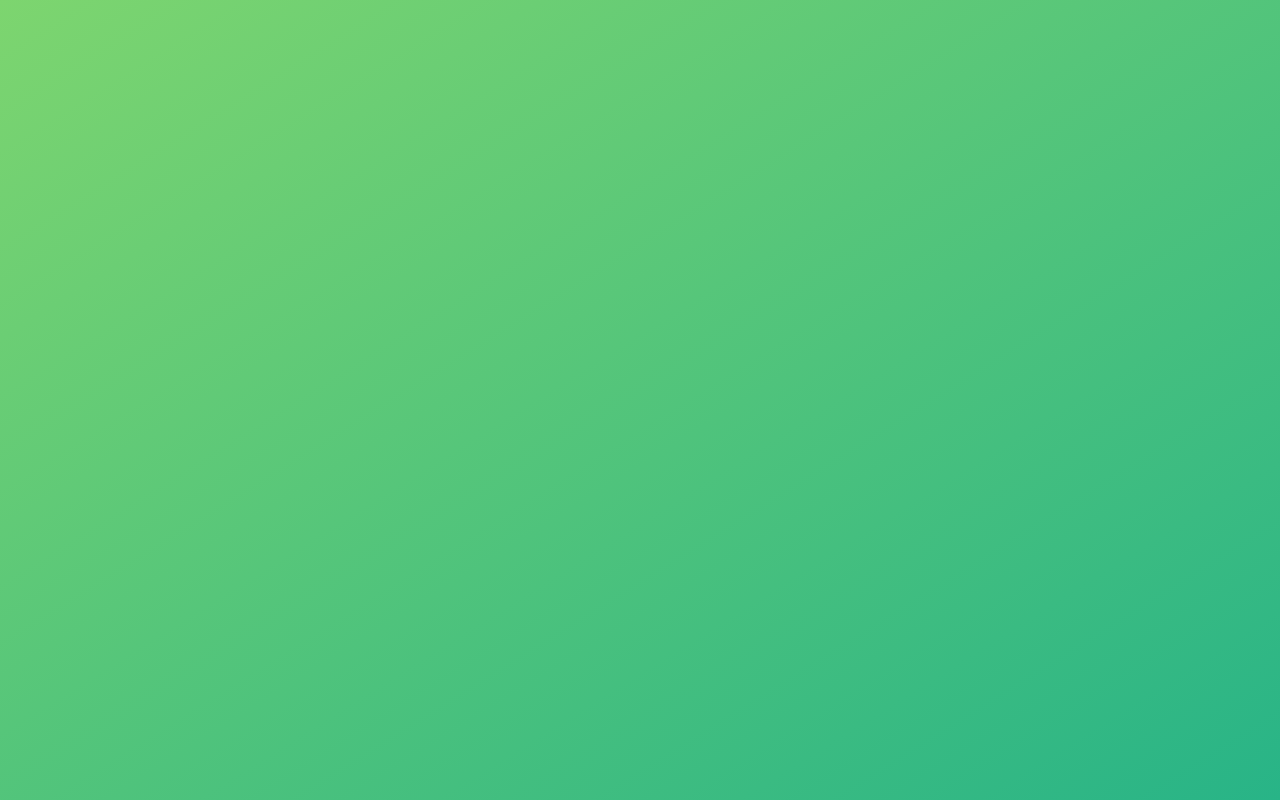
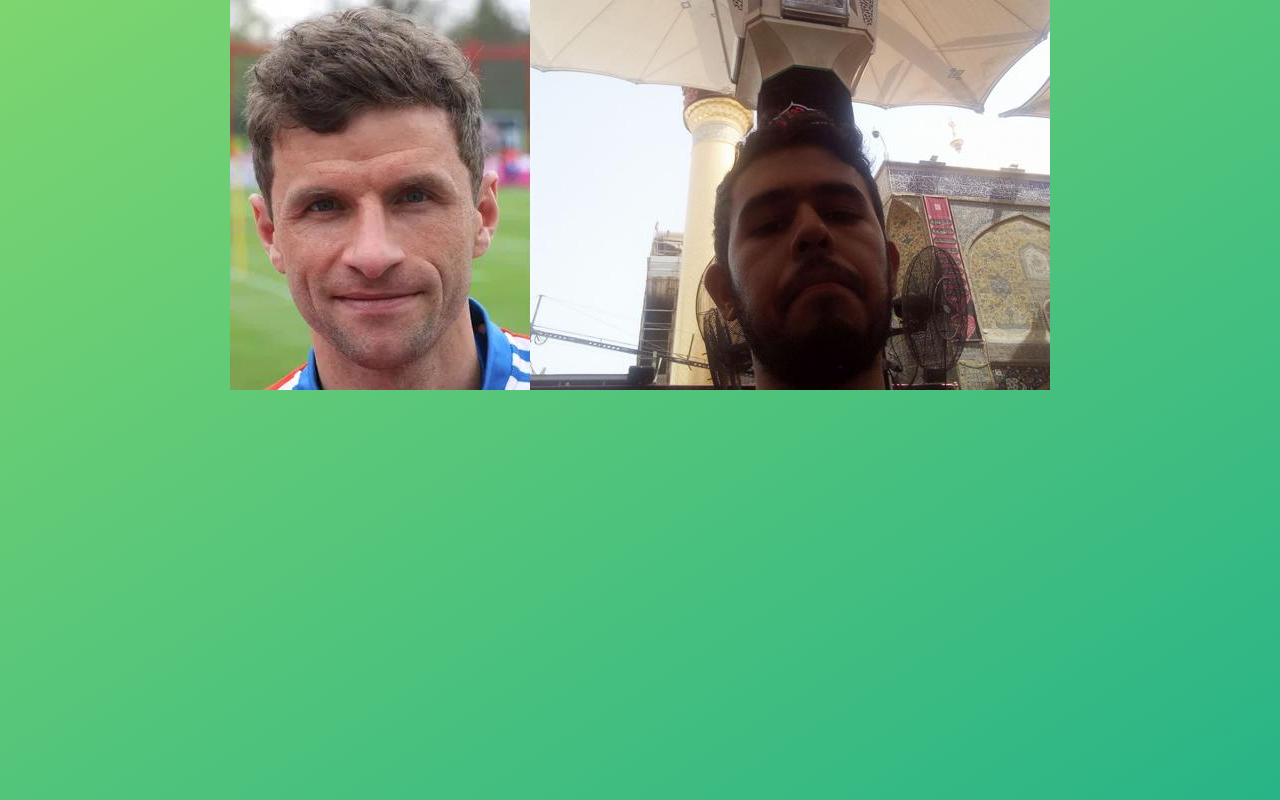
Before and after one commit to LivanShekaste/rangiranipage, a plain HTML site: page index.html in a window 1280 px wide. Drawn offline with Linux system fonts and the light colour scheme.

Commit message:
Update index.html
adding aliMuller image

```diff
--- a/index.html
+++ b/index.html
@@ -8,7 +8,11 @@
     <title>مولرعلی رنگی</title>
   </head>
   <body>
-
+   <img
+        class="aliMuller"
+        src="/Resources/combined_faces.jpg"
+        alt="aliPalangThumasMuller"
+      />
     <script src="script.js"></script>
   </body>
 </html>
```
